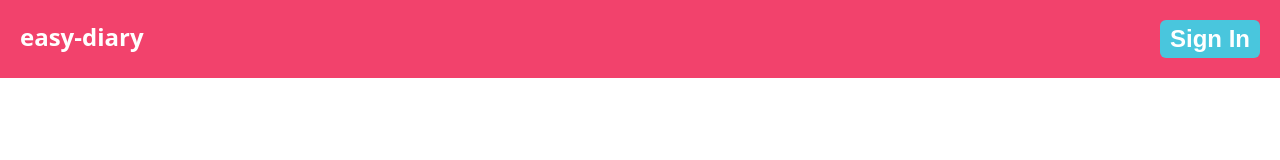
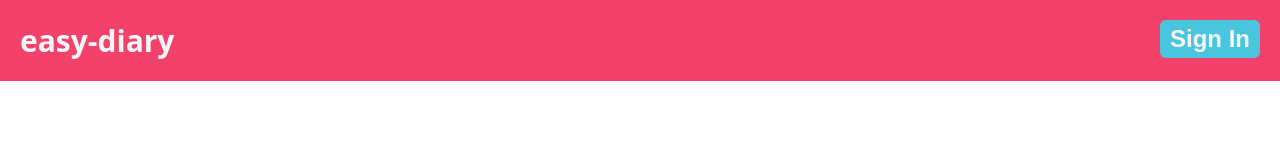
Before and after one commit to hayate4th/lazy-diary, a React app: page / in a window 1280 px wide. Shown: the top 160 px of the page. Built offline with nearby package versions, Linux system fonts and the light colour scheme.

Commit message:
Change main text color

```diff
--- a/src/components/AppHeader/index.tsx
+++ b/src/components/AppHeader/index.tsx
@@ -23,8 +23,7 @@ const Header = styled.div`
 `;
 
 const Title = styled.div`
-  color: #ffffff;
-  font-size: 24px;
+  font-size: 2.5em;
   font-weight: bold;
 `;
 
--- a/src/components/Button/index.tsx
+++ b/src/components/Button/index.tsx
@@ -20,9 +20,9 @@ const StyledButton = styled.button`
   background-color: #49c6dd;
   border: none;
   border-radius: 6px;
-  color: #ffffff;
+  color: #f7f6f6;
   cursor: pointer;
-  font-size: 24px;
+  font-size: 2em;
   font-weight: bold;
   padding: 5px 10px;
 
```
